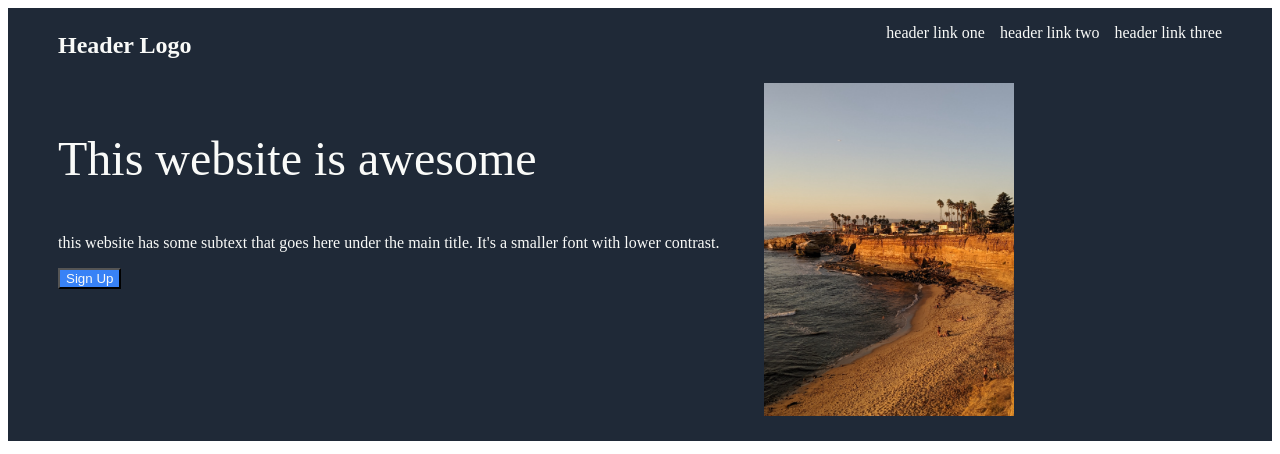
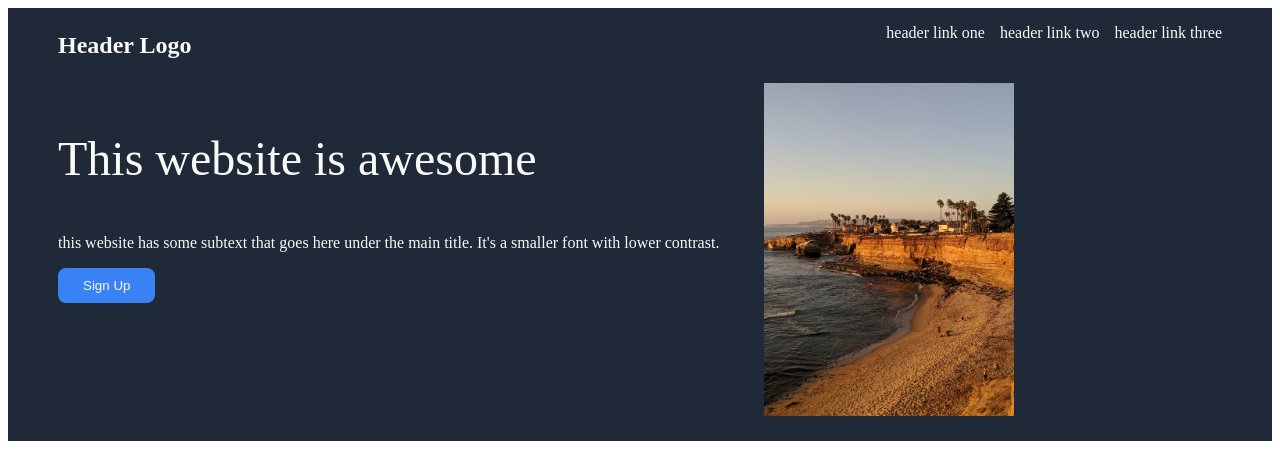
Before and after one commit to mmmmmtoasty/landing_page, a plain HTML site: page index.html in a window 1280 px wide. Shown: the top 454 px of the page. Drawn offline with Linux system fonts and the light colour scheme.

Commit message:
styled buttons

```diff
--- a/style.css
+++ b/style.css
@@ -51,6 +51,10 @@ li {
 button {
     background-color:#3882f6;
     color:#f9faf8;
+    padding:10px 25px;
+    border-radius:8px;
+    display:inline-block;
+    border:none;
 }
 
 /**********************************divider between sections **************************/
```
